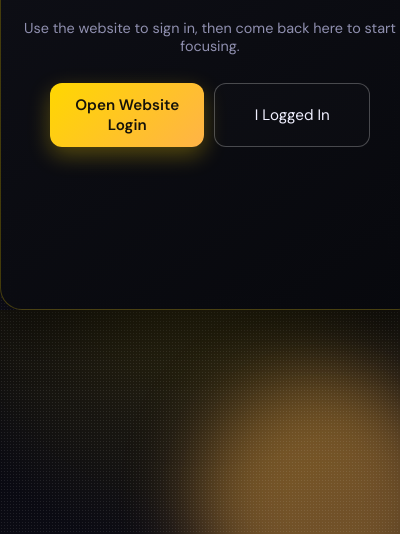
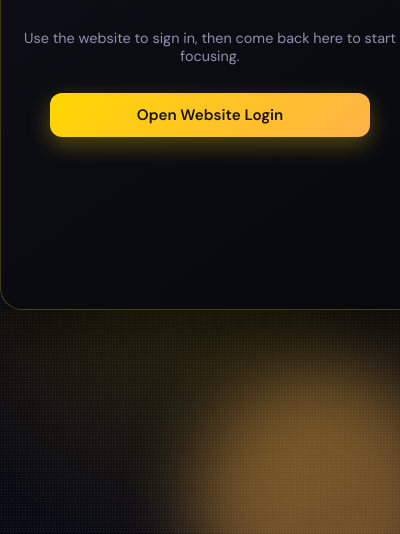
Before and after one commit to CosmicLegacy2296/BrainSync, a browser extension: page extension/popup.html in a window 400 px wide. Shown: the part 310-844 px from the top of the page. Drawn offline with Linux system fonts and the light colour scheme.

Commit message:
removed "I logged in"

```diff
--- a/extension/popup.html
+++ b/extension/popup.html
@@ -25,7 +25,6 @@
         <p class="subtle" style="margin-bottom: 18px;">Use the website to sign in, then come back here to start focusing.</p>
         <div class="actions" style="margin-top: 10px; width: 100%; max-width: 320px;">
           <button type="button" id="openWebsiteLogin" class="primary-btn" style="width: 100%;">Open Website Login</button>
-          <button type="button" id="refresh-auth" class="ghost-btn" style="width: 100%;">I Logged In</button>
         </div>
       </div>
     </section>
```
